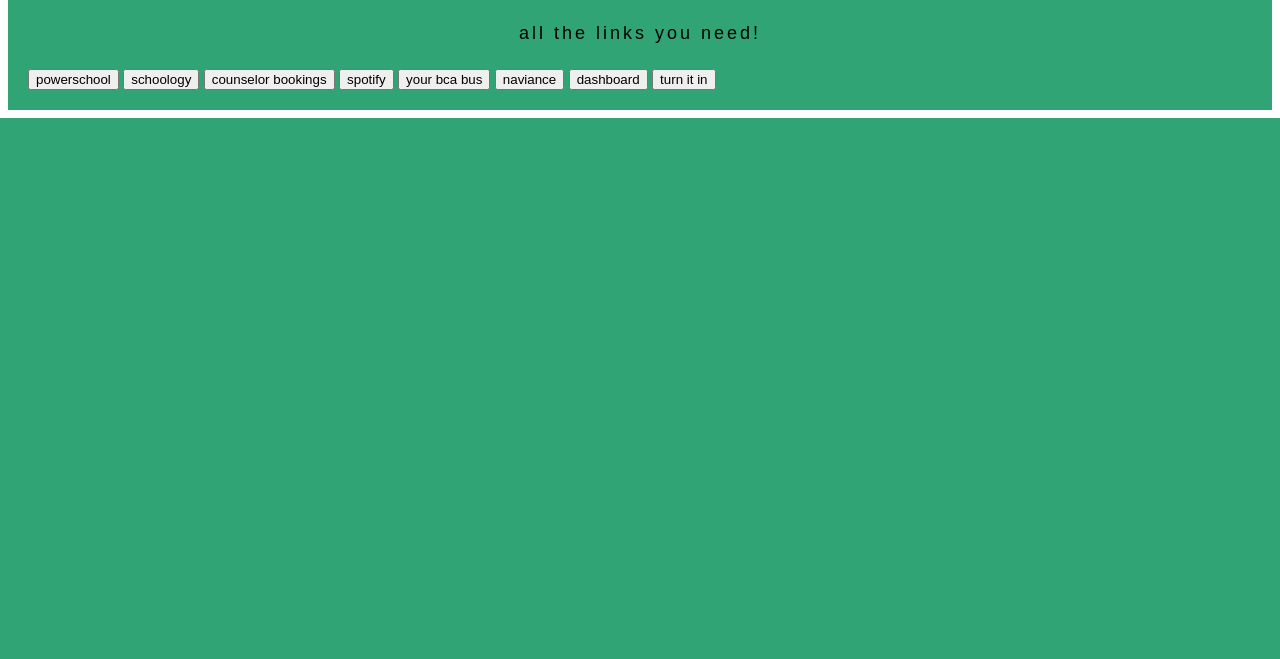
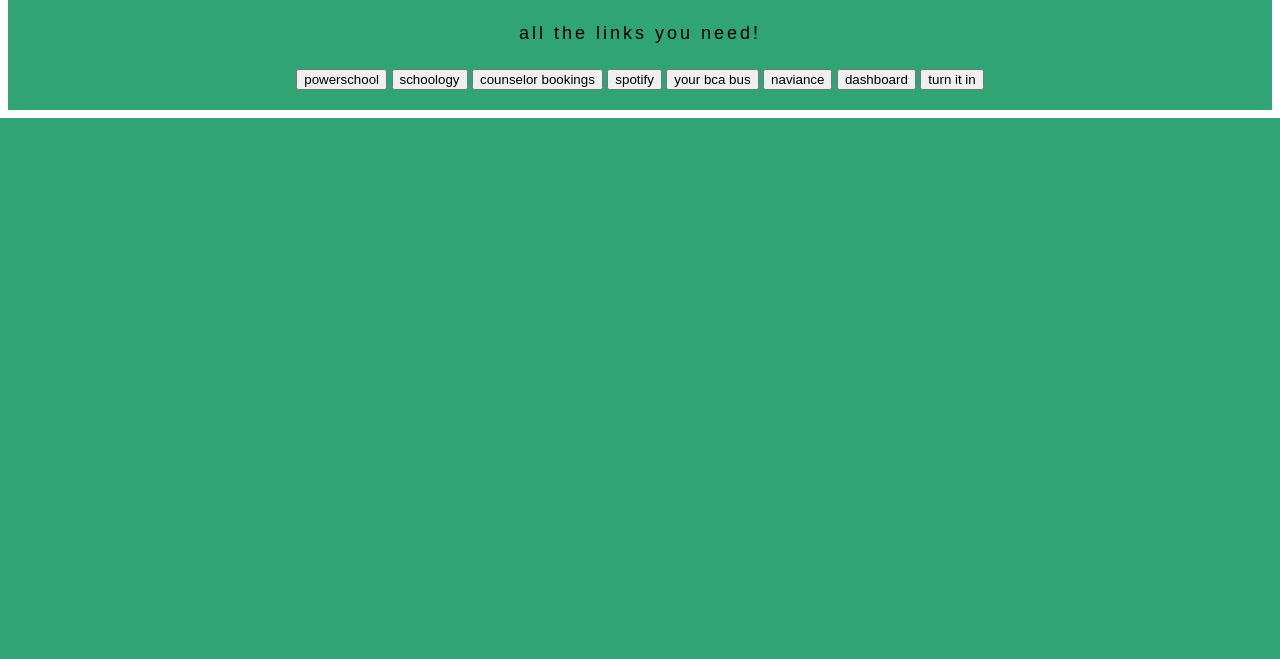
Before and after one commit to liamstrauser/stubweb, a plain HTML site: page linkhub.html in a window 1280 px wide. Shown: the part 141-800 px from the top of the page. Drawn offline with Linux system fonts and the light colour scheme.

Commit message:
centered buttons

```diff
--- a/linkhub.html
+++ b/linkhub.html
@@ -4,8 +4,16 @@
 <head>
     <title>link hub</title>
     <link  rel="stylesheet" type = "text/css" href="linkhub.css"/>
+    <style>
+        .button-container-div {
+            text-align: center;
+            /* border: 1px solid coral;
+            height: 40vh; */
+        }
+    </style>
 </head>
 <body>
+
     <div class = "home">
         <button id = "home" onclick="window.location.href='../stubhome.html'">home</button>
     </div>
@@ -15,7 +23,7 @@
     <div>
         <p id="jspp">all the links you need!</p>
     </div>
-    <div class="button-container">
+    <div class="button-container-div">
         <button id="powerschool" onclick="window.open('https://ps001.bergen.org/public/home.html', '_blank')">powerschool</button>
         <button id = "schoology" onclick="window.open('https://bca.schoology.com/home#/?_k=g2kdla', '_blank')">schoology</button>
         <button id="counselor-bookings" onclick="window.open('https://outlook.office365.com/owa/calendar/CounselorBookings@bergen.org/bookings/', '_blank')">counselor bookings</button>
```
